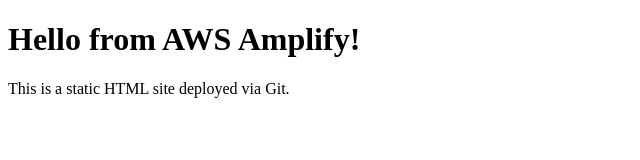
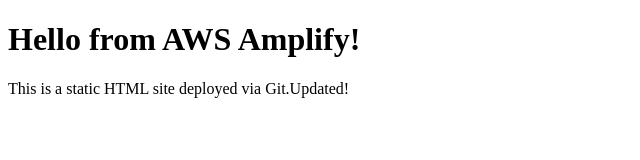
Before and after one commit to JambudiyaHeet/AwsAmplifyDemo, a plain HTML site: page index.html in a window 1280 px wide. Shown: the full height of the page, 0-640 px from the left. Drawn offline with Linux system fonts and the light colour scheme.

Commit message:
Update index.html

```diff
--- a/index.html
+++ b/index.html
@@ -5,6 +5,6 @@
 </head>
 <body>
 <h1>Hello from AWS Amplify!</h1>
-<p>This is a static HTML site deployed via Git.</p>
+<p>This is a static HTML site deployed via Git.Updated!</p>
 </body>
 </html>
```
